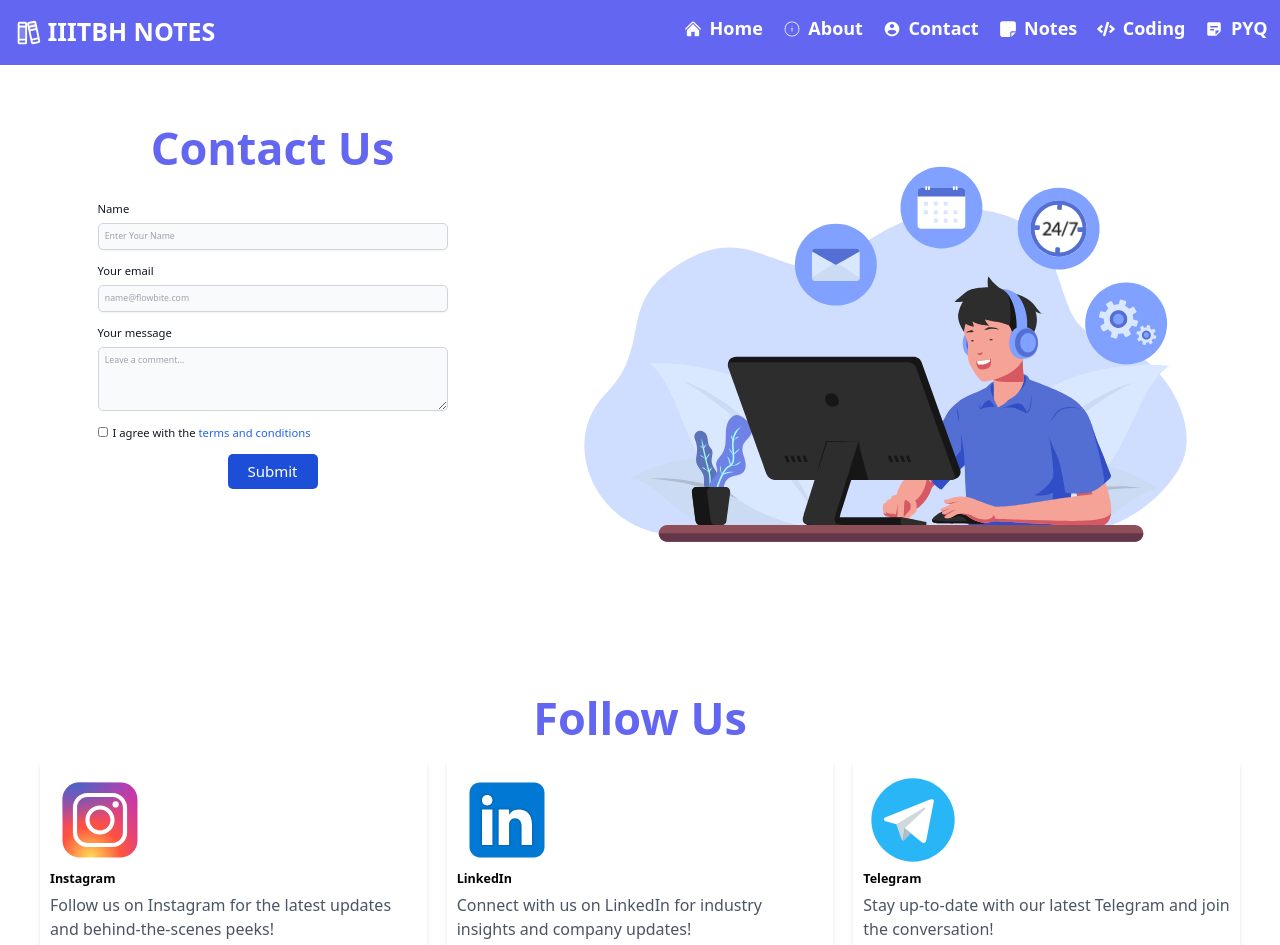
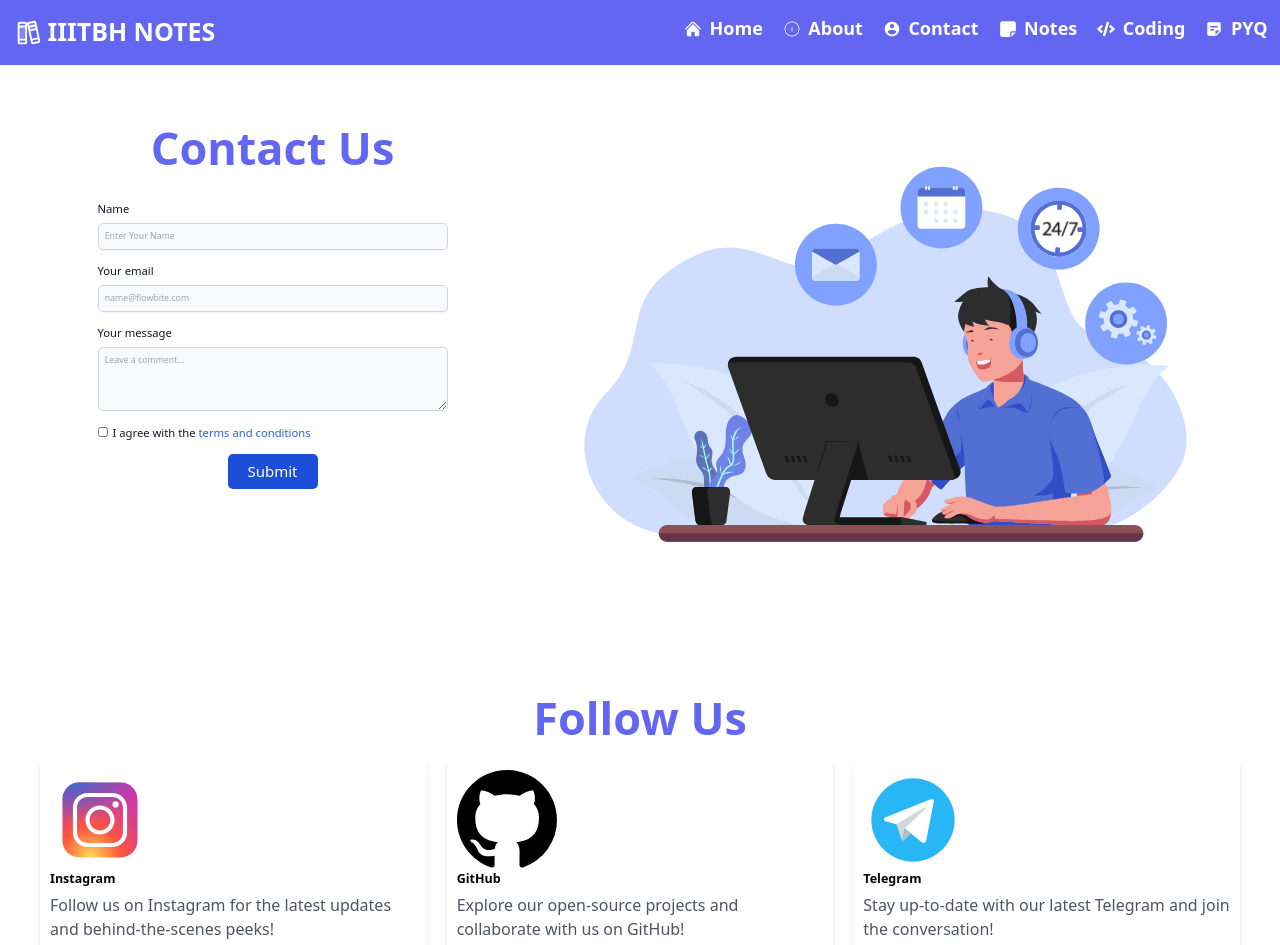
Before and after one commit to BuildingProjects/iiitbh-notes, a React (Vite) app: page /Contact in a window 1280 px wide. Shown: the top 945 px of the page. Built offline with nearby package versions, Linux system fonts and the light colour scheme.

Commit message:
contact page update

```diff
--- a/src/components/FollowUs.jsx
+++ b/src/components/FollowUs.jsx
@@ -82,37 +82,24 @@
         <div className='w-full md:w-1/3 xl:w-1/3 p-4'>
           <div className='bg-white rounded shadow-md p-4'>
             <svg
-              xmlns='http://www.w3.org/2000/svg'
-              x='0px'
-              y='0px'
+              height='100'
+              viewBox='0 0 16 16'
+              version='1.1'
               width='100'
-              height='100'
-              viewBox='0 0 48 48'
+              aria-hidden='true'
             >
               <path
-                fill='#0078d4'
-                d='M42,37c0,2.762-2.238,5-5,5H11c-2.761,0-5-2.238-5-5V11c0-2.762,2.239-5,5-5h26c2.762,0,5,2.238,5,5	V37z'
-              ></path>
-              <path
-                d='M30,37V26.901c0-1.689-0.819-2.698-2.192-2.698c-0.815,0-1.414,0.459-1.779,1.364	c-0.017,0.064-0.041,0.325-0.031,1.114L26,37h-7V18h7v1.061C27.022,18.356,28.275,18,29.738,18c4.547,0,7.261,3.093,7.261,8.274	L37,37H30z M11,37V18h3.457C12.454,18,11,16.528,11,14.499C11,12.472,12.478,11,14.514,11c2.012,0,3.445,1.431,3.486,3.479	C18,16.523,16.521,18,14.485,18H18v19H11z'
-                opacity='.05'
-              ></path>
-              <path
-                d='M30.5,36.5v-9.599c0-1.973-1.031-3.198-2.692-3.198c-1.295,0-1.935,0.912-2.243,1.677	c-0.082,0.199-0.071,0.989-0.067,1.326L25.5,36.5h-6v-18h6v1.638c0.795-0.823,2.075-1.638,4.238-1.638	c4.233,0,6.761,2.906,6.761,7.774L36.5,36.5H30.5z M11.5,36.5v-18h6v18H11.5z M14.457,17.5c-1.713,0-2.957-1.262-2.957-3.001	c0-1.738,1.268-2.999,3.014-2.999c1.724,0,2.951,1.229,2.986,2.989c0,1.749-1.268,3.011-3.015,3.011H14.457z'
-                opacity='.07'
-              ></path>
-              <path
-                fill='#fff'
-                d='M12,19h5v17h-5V19z M14.485,17h-0.028C12.965,17,12,15.888,12,14.499C12,13.08,12.995,12,14.514,12	c1.521,0,2.458,1.08,2.486,2.499C17,15.887,16.035,17,14.485,17z M36,36h-5v-9.099c0-2.198-1.225-3.698-3.192-3.698	c-1.501,0-2.313,1.012-2.707,1.99C24.957,25.543,25,26.511,25,27v9h-5V19h5v2.616C25.721,20.5,26.85,19,29.738,19	c3.578,0,6.261,2.25,6.261,7.274L36,36L36,36z'
+                fill-rule='evenodd'
+                d='M8 0C3.58 0 0 3.58 0 8c0 3.54 2.29 6.53 5.47 7.59.4.07.55-.17.55-.38 0-.19-.01-.82-.01-1.49-2.01.37-2.53-.49-2.69-.94-.09-.23-.48-.94-.82-1.13-.28-.15-.68-.52-.01-.53.63-.01 1.08.58 1.23.82.72 1.21 1.87.87 2.33.66.07-.52.28-.87.51-1.07-1.78-.2-3.64-.89-3.64-3.95 0-.87.31-1.59.82-2.15-.08-.2-.36-1.02.08-2.12 0 0 .67-.21 2.2.82.64-.18 1.32-.27 2-.27.68 0 1.36.09 2 .27 1.53-1.04 2.2-.82 2.2-.82.44 1.1.16 1.92.08 2.12.51.56.82 1.27.82 2.15 0 3.07-1.87 3.75-3.65 3.95.29.25.54.73.54 1.48 0 1.07-.01 1.93-.01 2.2 0 .21.15.46.55.38A8.013 8.013 0 0016 8c0-4.42-3.58-8-8-8z'
               ></path>
             </svg>
-            <h3 className='text-xl font-bold mb-2'>LinkedIn</h3>
+            <h3 className='text-xl font-bold mb-2'>GitHub</h3>
             <p className='text-gray-600 mb-4'>
-              Connect with us on LinkedIn for industry insights and company
-              updates!
+              Explore our open-source projects and collaborate with us on
+              GitHub!
             </p>
             <a
-              href='https://www.linkedin.com/in/roshan2003/'
+              href='https://github.com/your-github-username'
               target='_blank'
               className='bg-blue-500 hover:bg-blue-700 text-white font-bold py-2 px-4 rounded'
             >
```
